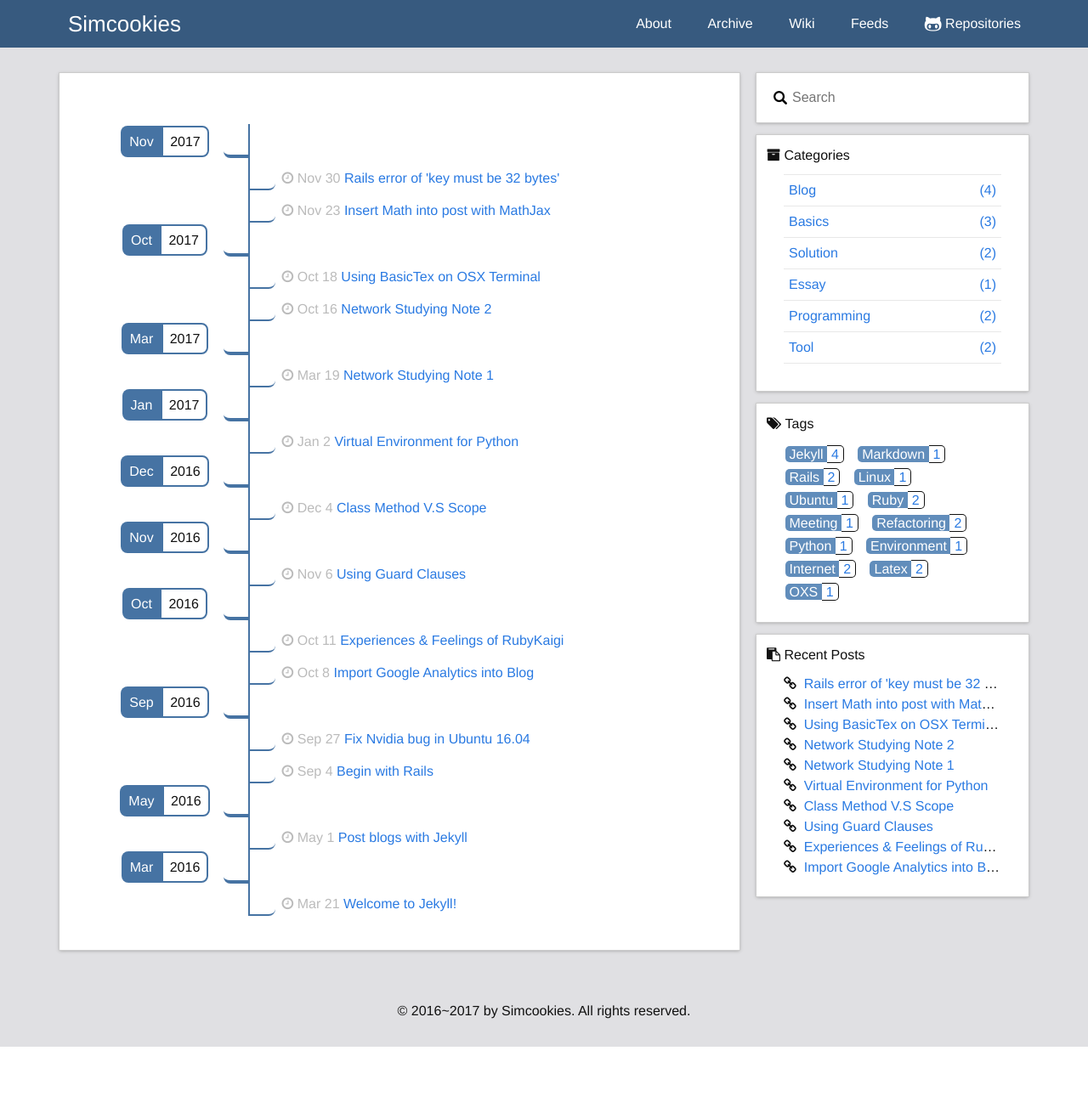
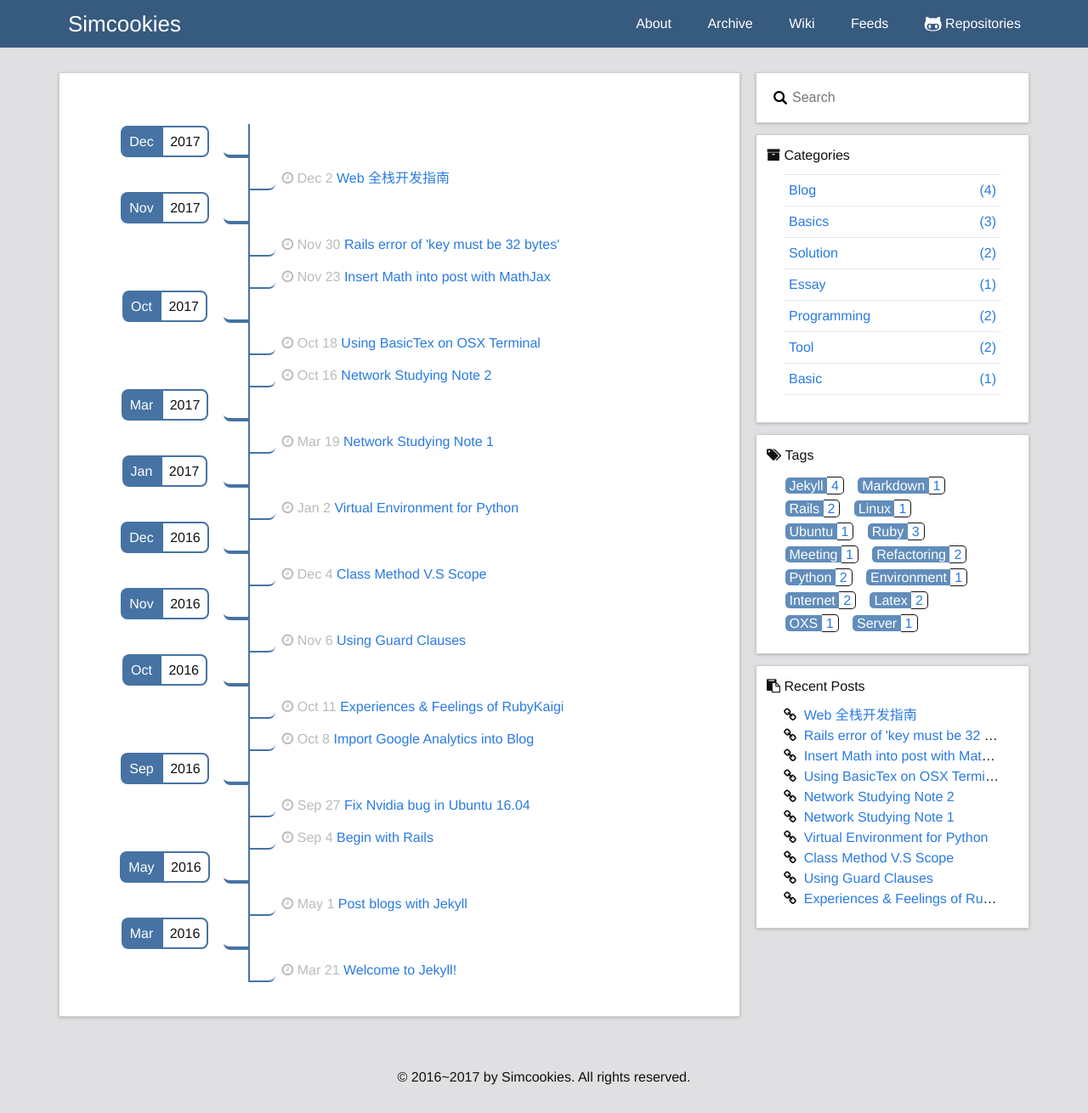
Before and after one commit to Simcookies/gitio, a Jekyll site: the page built from archive.html, in a window 1280 px wide. Shown: the whole page at 85% size. Built offline with Jekyll 4.4.1, drawn with Linux system fonts in a browser that asks for light colours; nearby versions of some CDN libraries; some of the changed lines change nothing that is shown.

Commit message:
new post

```diff
--- /dev/null
+++ b/_posts/2017-12-02-fullstack-reference.md
@@ -0,0 +1,92 @@
+---
+title: "Web 全栈开发指南"
+date: 2017-12-02 15:49:44 +0900
+category: basic
+tags: ruby python server
+---
+
+周末一天的时间看完了*[Web 全栈开发指南](https://www.gitbook.com/book/coin8086/getfullstack/details)*这本书[^1]. 正如书中所说的一样, 其着重于Web 开发的原理,一般方法和工具, 而不是某一种特殊的语言. 书的前面一半的内容主要是介绍 Web 相关的基本知识包括了网页三要素 HTML, CSS, JavaScript 三个部分的基本内容, 因此我就大概地翻看了一遍. 主要是第三章的_编程语言与技术_开始着重看了一下.再加上其他的一些调查, 写成下面的博客. (这一篇实在不想用英语写了 :joy:)
+
+-------------------------------------------------------------------------------
+
+# (动态内容)服务端编程方式
+
+## 通用网关接口CGI
+
+  虽然目前已经基本上没有人在用了, 但是Web 服务器还是在支持着它.它的处理步骤:
+
+  1. 通过 Internet 把用户的请求送到服务器.
+  2. 服务器把接收到的请求交给 CGI 程序处理.
+  3. CGI 程序把处理的结果传给服务器.
+  4. 服务器再把响应送给用户
+
+  而 CGI 在处理的时候是每一个请求对应一个进程的, 因此对于较大请求量的时候 会消耗很多资源, CGI 就不是一个好的选择了.
+
+## PHP[^2]
+
+## Java (Servlet)
+
+  Java Servlet 只能为 Java 提供服务器. 它的处理步骤:
+
+  1. 通过 Internet 把用户的请求送到服务器.
+  2. 服务器启动并调用 Servlet
+  3. Servlet 根据用户的请求进行处理并传递给服务器
+  4. 服务器再把响应送给用户
+
+  和 CGI 不同的地方在于, Servlet 每一个请求对应一个线程. 在性能方面比 CGI 高很多. 具体的这里有一篇[参考文章](http://www.c4learn.com/java/servlet/servlet-vs-cgi/). 而在真正开发的过程中我们接触到的是框架, 比如 [Spring](https://spring.io/) 之类的.
+
+## Python
+
+  Python 在服务端主要依赖于 WSGI (Web Server Gateway Interface) 规范. 这个规范定义了服务器和应用程序的交互接口.
+
+  在 WSGI 中有一个中间件(Middleware) 的概念: 服务器在接收到请求之后, 由中间件先进行响应, 然后再传递给下一级的应用或者下一层的中间件. 简单的说, 就是在服务器与应用程序之间加上了一层或者多层中间处理, 在中间件里面, 可以实现日志, 错误处理等等.
+
+## Ruby
+
+  Ruby 是我一直使用的开发语言. 虽然一直在使用 Ruby on Rails, 但是居然没有听说过 Rack, 实在是汗颜.:cold_sweat: 同样类似于 Python 的 WSGI, Rack 也有中间件的概念[^3].
+
+## Node.js[^4]
+
+-------------------------------------------------------------------------------
+
+# 服务器架构
+
+以前对这一块也是模模糊糊, 看完之后有了一个大概的轮廓. 包括我们常听说的 Apache 或者 Nginx, IIS 之类的各种概念进行一下整理.
+
+## 最基本的情况
+
+如果站点的访问量不是很多, 可以直接把服务器放在网络上, 给出下图的例子:
+
+![basic instance](/public/image/basic_web_server.png)
+
+这里的 Web 服务器可以是 Apache HTTP Server, Nginx, Microsoft 的 IIS 等等. 还有上面说到的专供的 Servlet, 只为 Java 服务之类的服务器. 还有 Node.js 自带的 Web 服务器.
+
+## Load balancing
+
+一般来说网站一个服务器是不够的, 需要一组服务器. 负载均衡器接受 HTTP 请求, 并分发给内部的 Web 服务器. 知名的负载均衡器有 [HAProxy](https://en.wikipedia.org/wiki/HAProxy), 而上面说的 Apache, Nginx 也可以充当负载均衡器.
+
+## 具体分析
+
+之前的开发中总是会听到 Nginx + Passenger + Ruby on Rails 或者 Apache + Unicorn + Ruby on Rails 的服务器结构, 详细解释每一个环节的作用就是:
+
+Nginx 或者 Apache 是 负载均衡器同时也是 Web 服务器, 它们用来响应客户端的请求进而转发给应用程序. Unicorn 是 Ruby 的一个 HTTP 服务器. 他会在自己的进程空间内加载 Ruby 的应用, 并且将外部的 HTTP 内容进行包装后和 Ruby 应用进行通信.Unicorn 易于调试, 用于管理 Rack 类的应用程序. 与之类似的还有 Thin, Puma 等等.而 Passenger 有点特殊, 它直接融入到了Nginx 或者 Apache, 成为他们能够直接使用的模块:
+
+> From Wikipedia
+> Phusion Passenger (informally also known as mod\_rails and mod\_rack among the Ruby community) is a free web server and application server with support for Ruby, Python and Node.js
+
+Passenger 也可以统一管理 Rails 的进程数量, 生命周期, 请求队列等等. 最后这张图可能有助于理解上述的关系:
+
+![server analysis](/public/image/server_analysis.png)
+
+-------------------------------------------------------------------------------
+
+# 参考
+
+> * [ApacheとNginxとPassengerとUnicornの違い【すごい初心者向け】](http://fujiike.hateblo.jp/entry/2015/08/20/170751)
+> * [Ruby on Rails Server options](https://stackoverflow.com/questions/4113299/ruby-on-rails-server-options)
+> * [Web全栈技术指南](https://www.gitbook.com/book/coin8086/getfullstack/details)
+
+[^1]: 严格地说只是作者自己的总结写成的 Gitbook.
+[^2]: 对于 PHP 不是很了解, 毕竟我是入门级玩家.
+[^3]: 对于 WSGI 和 Rack 的介绍, 我想再具体写一个博客.
+[^4]: 在学习过程中, 可能学完之后再写博客~
--- a/_sass/_layout.scss
+++ b/_sass/_layout.scss
@@ -569,8 +569,20 @@
 
 	@for $i from 2 through 4 {
 	    .toc-h#{$i} {
-	       padding-left: $i - 1em;
+	       padding-left: $i - 1pt;
 	    }
 	}
     }
 }
+
+.emoji {
+    display: inline !important;
+}
+
+.footnotes {
+    color: gray;
+
+    p {
+        margin: 0 !important;
+    }
+}
```
Also changed, not shown: public/image/basic_web_server.png (added), public/image/server_analysis.png (added).
